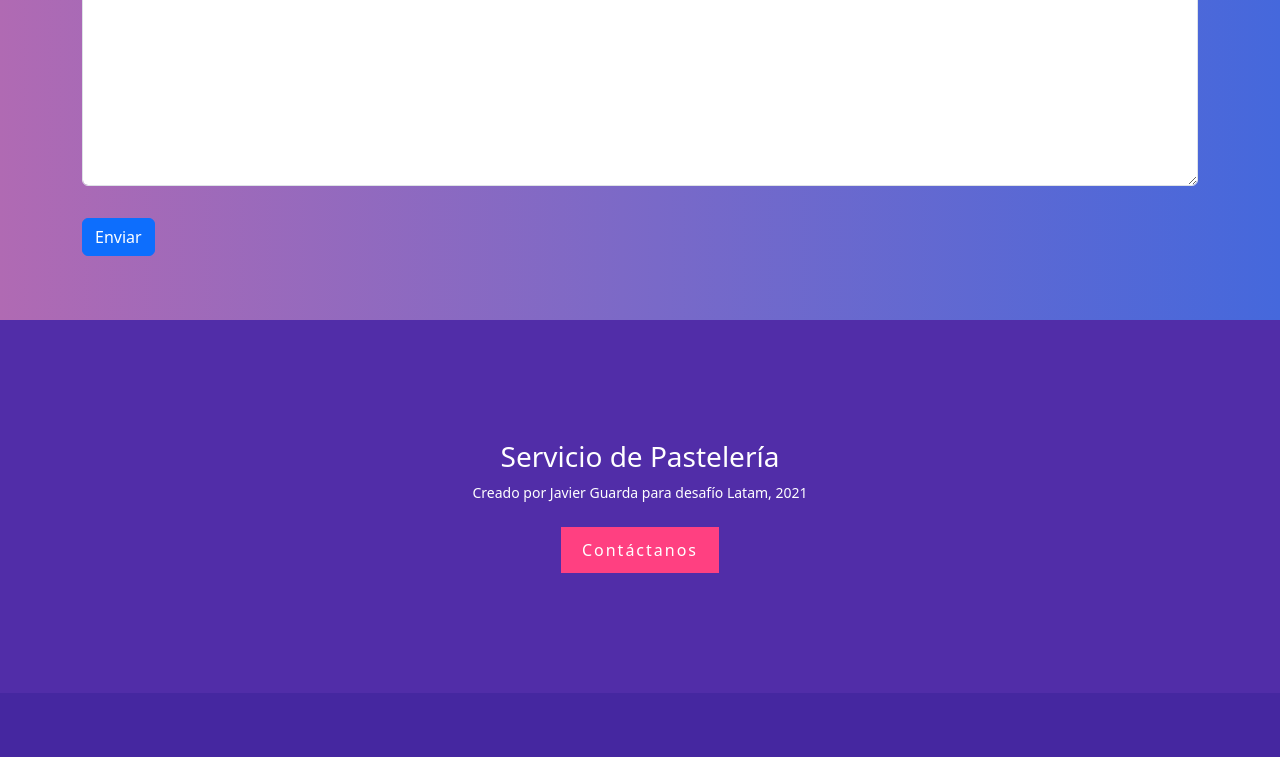
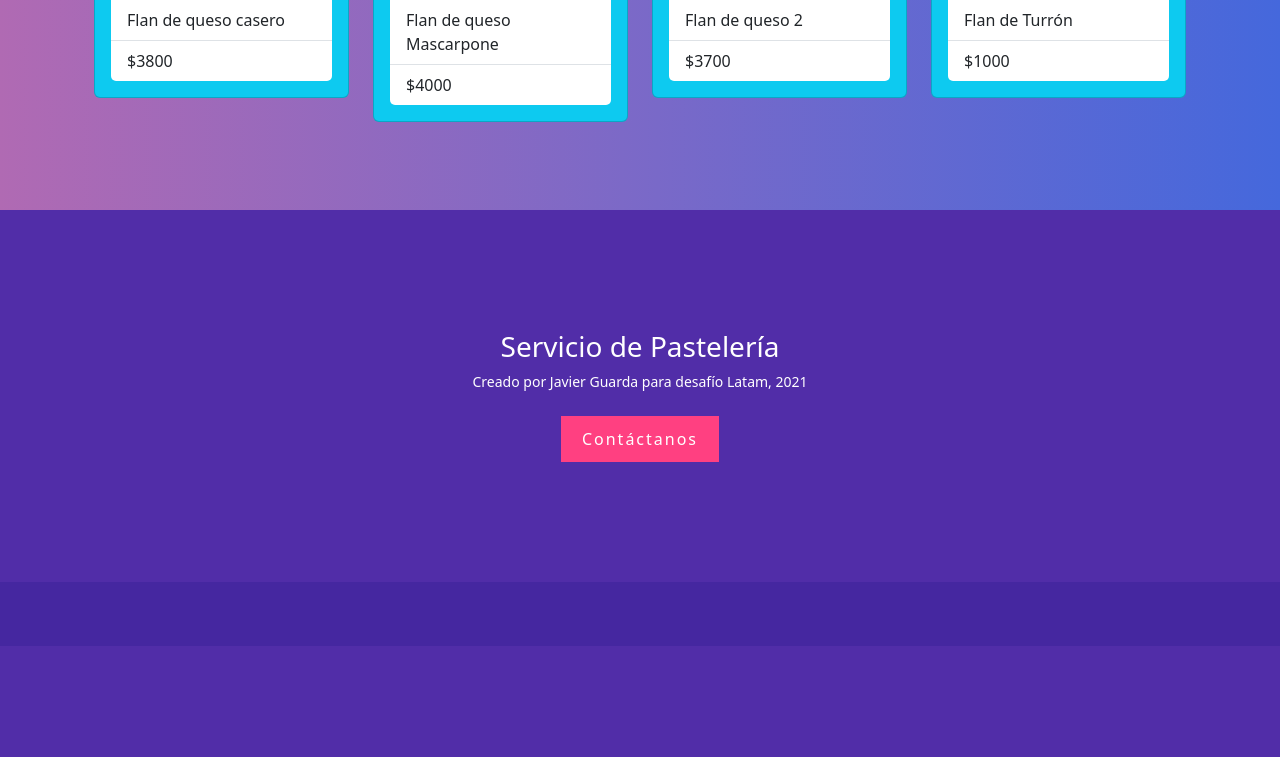
Before and after one commit to wardazeroth/onlyflans, a Django app: page /bienvenido in a window 1280 px wide. Shown: the part 624-1381 px from the top of the page. After the commit the page ends 1086 px from the top, so only its background shows below. Run offline with Django 5.2, Linux system fonts and the light colour scheme; data comes from the database, SQL or seed files in the repository.

Commit message:
nuevo Model Flan

```diff
--- a/main/models.py
+++ b/main/models.py
@@ -1,7 +1,21 @@
+import uuid
 from django.db import models
 
+
 # Create your models here.
-class Persona(models.Model):
+class Contacto(models.Model):
     nombre = models.CharField(max_length=20)
     email = models.CharField(max_length=40)
-    mensaje = models.CharField(max_length=130)
+    mensaje = models.CharField(max_length=130, null=False)
+    def __str__(self) -> str:
+        return self.nombre
+
+class Flan(models.Model):
+    uuid = models.UUIDField(editable=False, default=uuid.uuid4)
+    nombre = models.CharField(max_length=64)
+    descripcion = models.TextField()
+    precio = models.IntegerField(default=1000)
+    foto = models.URLField()
+    is_private = models.BooleanField(default = False)
+    def __str__(self) -> str:
+        return self.nombre
--- a/main/pasteles.py
+++ b/main/pasteles.py
@@ -2,21 +2,21 @@ flanes = [
     {
         'id': 1,
         'nombre': 'Flan de chocolate',
-        'foto': '../static/flan-de-chocolate.jpg',
+        'foto': 'https://www.pequerecetas.com/wp-content/uploads/2011/04/flan-de-chocolate-receta.jpg',
         'precio': 3000,
         'descripcion': ''
     },
     {
       'id': 2,
       'nombre': 'Flan de coco',
-        'foto': '../static/flan-de-coco-receta.jpg',
+        'foto': 'https://www.pequerecetas.com/wp-content/uploads/2012/12/flan-de-coco-receta.jpg',
         'precio': 3500,
         'descripcion': ''
     },
     {
         'id': 3,
         'nombre': 'Flan de huevo',
-        'foto': '../static/flan-de-huevo.jpg',
+        'foto': 'https://www.pequerecetas.com/wp-content/uploads/2017/08/flan-de-huevo.jpg',
         'precio': 2500,
         'descripcion': ''
     },
@@ -24,21 +24,21 @@ flanes = [
 
         'id': 4,
         'nombre': 'Flan de queso casero',
-        'foto': '../static/flan-de-queso-casero.jpg',
+        'foto': 'https://www.pequerecetas.com/wp-content/uploads/2022/04/flan-de-queso-casero-receta.jpg',
         'precio': 3800,
         'descripcion': ''
     },
     {
         'id': 5,
         'nombre': 'Flan de queso mascarpone',
-        'foto': '../static/flan-de-queso-mascarpone.jpg',
+        'foto': 'https://www.pequerecetas.com/wp-content/uploads/2022/07/flan-de-queso-mascarpone-receta.jpg',
         'precio': 4000,
         'descripcion': ''
     },
     {
         'id': 6,
         'nombre': 'Flan de queso 2',
-        'foto': '../static/flan-queso-2.jpg',
+        'foto': 'https://www.pequerecetas.com/wp-content/uploads/2016/09/flan-queso-2.jpg',
         'precio': 3700,
         'descripcion': ''
     }
--- a/main/templates/parts/navbar.html
+++ b/main/templates/parts/navbar.html
@@ -16,6 +16,9 @@
           <li class="nav-item">
             <a class="nav-link" href="/bienvenido">Bienvenido</a>
           </li>
+          <li class="nav-item">
+            <a class="nav-link" href="/contact">Contacto</a>
+          </li>
         </ul>
         <form class="d-flex" role="search">
           <input class="form-control me-2" type="search" placeholder="Buscar" aria-label="Search">
--- a/main/templates/welcome.html
+++ b/main/templates/welcome.html
@@ -1,42 +1,29 @@
 {%extends 'base.html' %}
 
 {%block content%}
-
-{%if cliente%}
-<div class="container">
-    <h1 class="text-center" style= "margin-top: 4rem;">Bienvenido {{cliente}}</h1>
-    {%else%}
-    <h1 class="text-center" style= "margin-top: 4rem;">Bienvenido Cliente</h1>
-    {%endif%}
-
-    {%for mensaje in mensaje_error%}
-    <h3>
-        <div class="alert alert-danger text-center" role="alert" style="margin-top: 4rem; font-size: 2rem;">
-            {{mensaje}}
-        </div>
-    </h3>
-    {%endfor%}
+{% if user.is_authenticated %}
+ <p class="text-center" style="font-size: 2rem; margin-top: 4rem;">Bienvenido, {{ user.username }}.</p>
+{% else %}
+ <p class="text-center" style="font-size: 2rem; margin-top: 4rem;">Bienvenido Cliente</p>
+{% endif %}
 
 
-    <form id="form_flanes" action="/bienvenido" method="post" style="margin-top: 4rem; margin-bottom: 4rem;">
-        {% csrf_token %}
+<div class="container">
+    <div class="row">
+            {%for prod in flan%}
+                <div class="col-md-3 mb-4">
+                    <div class="card text-bg-info p-3" style="width: 100%; margin-top: 5rem;">
+                    <img src="{{prod.foto}}" class="card-img-top" alt="...">
+                    <ul class="list-group list-group-flush ">
+                        <li class="list-group-item">{{prod.nombre}}</li>
+                        <li class="list-group-item">${{prod.precio}}</li>
+                    </ul>
+                </div>
+            </div>
+            {% endfor %}
+        </div>
+    </div>
+</div>
 
-        {{form}}
-        <!-- <div class="mb-3">
 
-        <label for="formGroupExampleInput" class="form-label">Nombre</label>
-        <input type="text" class="form-control" id="nombre" name="customer_name" placeholder="">
-        </div>
-        <div class="mb-3">
-        <label for="exampleInputEmail1" class="form-label">Email</label>
-        <input type="text" class="form-control" id="email" name="customer_email" aria-describedby="emailHelp">
-        </div>
-        <div class="mb-3">
-            <label for="exampleFormControlTextarea1" class="form-label">Mensaje</label>
-            <textarea class="form-control" id="mensaje" name="message" rows="3"></textarea>
-        </div> -->
-        <button type="submit" class="btn btn-primary" style = 'margin-top: 2rem;'>Enviar</button>
-    </form>
-</div>
-</div>
 {%endblock%}
--- a/main/urls.py
+++ b/main/urls.py
@@ -1,9 +1,10 @@
 from django.urls import path
-from main.views import  acerca, indice, bienvenido, exito
+from main.views import  acerca, indice, bienvenido, exito, contacto
 
 urlpatterns = [
     path('', indice, name='indice'),
     path('acerca', acerca, name='acerca'),
     path('bienvenido', bienvenido, name='bienvenido'),
+    path('contact', contacto, name = 'contacto'),
     path('yeah', exito)
 ]
--- a/main/views.py
+++ b/main/views.py
@@ -2,31 +2,33 @@ from django.http import HttpResponse
 from django.shortcuts import render, redirect
 from main.pasteles import flanes
 from main.forms import OnlyflanForm
-from main.models import Persona
+from main.models import Contacto, Flan
 
 # Create your views here.
 
 def indice(req):
+    #Debe mostrar todos los flanes
+    flanes_publicos = Flan.objects.filter(is_private=False)
     context = {
-    'flan': flanes
+    'flan': flanes_publicos
     }
     return render(req, 'index.html', context)
 
 def acerca(req):
     return render(req, 'about.html')
 
-def bienvenido(req):
+def contacto(req):
     if req.method == 'GET':
         form = OnlyflanForm()
         context = {'form': form}
-        return render(req, 'welcome.html', context)
+        return render(req, 'contact.html', context)
         # renderizamos la página
     else:
         # validamos el formulario
         form = OnlyflanForm(req.POST)
         if form.is_valid():
             #esta es la forma de pedirle a un modelo que cree un registro usando los datos de un formulario
-            Persona.objects.create(
+            Contacto.objects.create(
                 **form.cleaned_data
             )
             # Persona.objects.create({
@@ -36,8 +38,15 @@ def bienvenido(req):
             # })
             return redirect('/yeah')
         context = {'form': form}
-        return render(req, 'welcome.html', context)
+        return render(req, 'contact.html', context)
 
+def bienvenido(req):
+    #debe mostrar solo los flanes privados de la base de datos
+    flanes_privados = Flan.objects.filter(is_private=True)
+    context = {
+    'flan' : flanes_privados
+    }
+    return render (req, 'welcome.html', context)
 
 def exito(req):
     return render(req, 'yeah.html')
```
Also changed, not shown: main/admin.py (+8 -3 lines), main/templates/contact.html (added, +42 -0 lines), db.sqlite3.
